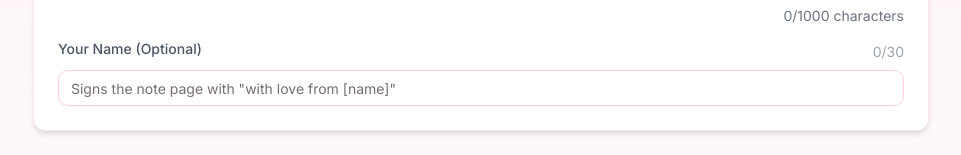
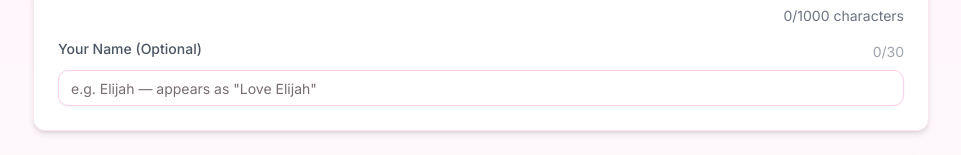
Before and after one commit to elijahmuraoka/couples-scrapbook, a Next.js app: page /create in a window 1280 px wide. Shown: the part 582-737 px from the top of the page, without its empty margins (159-1120 px from the left). Built offline with nearby package versions, Linux system fonts and the light colour scheme.

Commit message:
style: simplify signature — black text, no comma, fix placeholder

```diff
--- a/src/app/create/components/scrapbook-details.tsx
+++ b/src/app/create/components/scrapbook-details.tsx
@@ -116,7 +116,7 @@ export function ScrapbookDetails({
                                 setSenderName(e.target.value);
                             }
                         }}
-                        placeholder="Signs the note page with &quot;with love from [name]&quot;"
+                        placeholder="e.g. Elijah — appears as &quot;Love Elijah&quot;"
                         className="w-full border-pink-200 focus-visible:ring-pink-500 text-xs sm:text-sm"
                         maxLength={MAX_SENDER_NAME_LENGTH}
                     />
--- a/src/components/book-viewer/index.tsx
+++ b/src/components/book-viewer/index.tsx
@@ -165,8 +165,8 @@ export function BookViewer({ data, showNavigation = true }: BookViewerProps) {
                             minFontSize={6}
                             maxFontSize={22}
                             footer={senderName ? (
-                                <p className="font-handwriting text-center pt-4 md:pt-6 pb-4 md:pb-8 px-4 md:px-8 text-rose-400" style={{ fontSize: '1.15em' }}>
-                                    Love, {senderName}
+                                <p className="font-handwriting text-center pt-4 md:pt-6 pb-4 md:pb-8 px-4 md:px-8 text-gray-800" style={{ fontSize: '1.15em' }}>
+                                    Love {senderName}
                                 </p>
                             ) : undefined}
                         />
```
